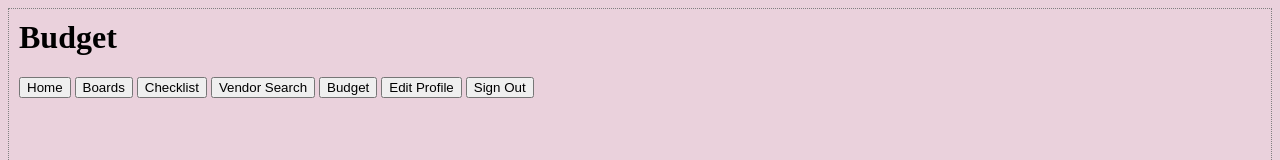
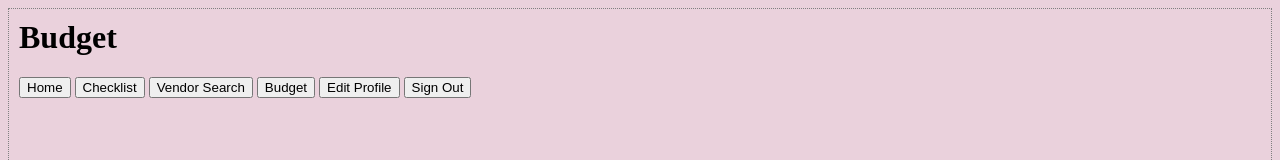
Before and after one commit to yasminenassar/cogs121, a website: page static_files/budget.html in a window 1280 px wide. Shown: the top 160 px of the page. Drawn offline with nearby package versions, Linux system fonts and the light colour scheme.

Commit message:
current work

```diff
--- a/static_files/budget.html
+++ b/static_files/budget.html
@@ -11,8 +11,8 @@
   <h1>Budget</h1>
     <div class="tab">
       <a href="index.html"><button class="tablinks" onclick="">Home</button></a>
-      <a href="boards.html"><button class="tablinks"
-      onclick="">Boards</button></a>
+      <!--<a href="boards.html"><button class="tablinks"
+      onclick="">Boards</button></a> -->
       <a href="checklist.html"><button class="tablinks"
       onclick="">Checklist</button></a>
       <a href="search.html"><button class="tablinks" onclick="">Vendor
```
Also changed, not shown: static_files/checklist.html (+2 -2 lines), static_files/index.html (+2 -2 lines), static_files/profile.html (+2 -2 lines), static_files/search.html (+2 -2 lines).
